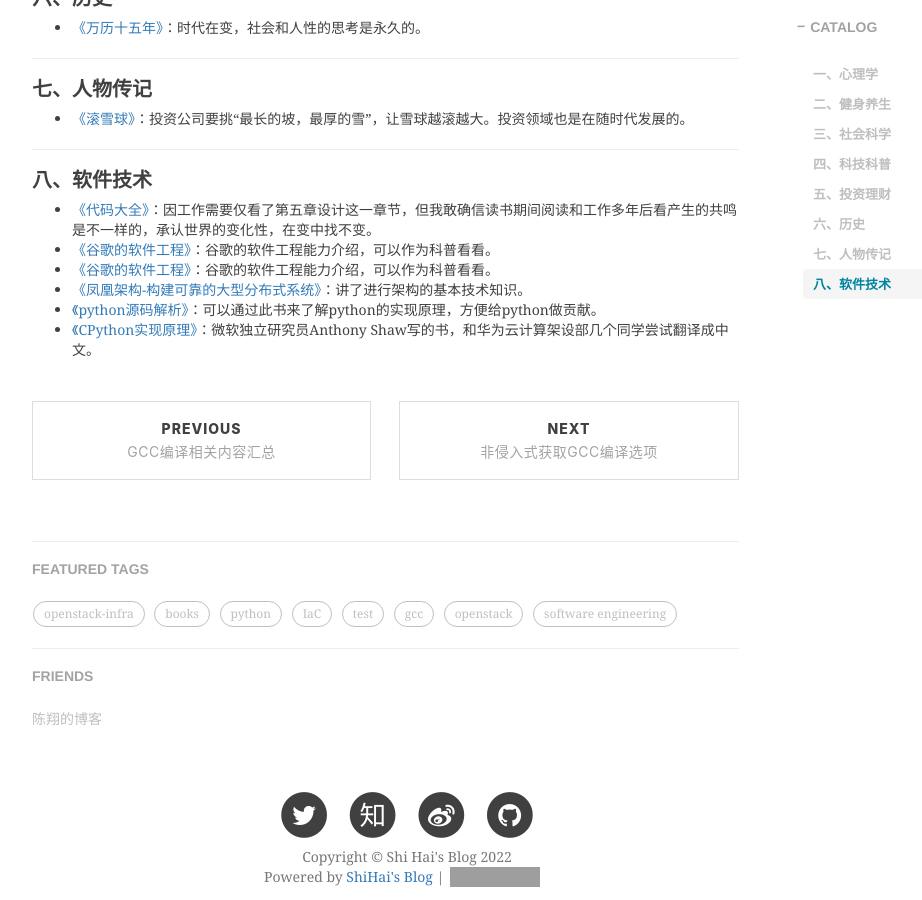
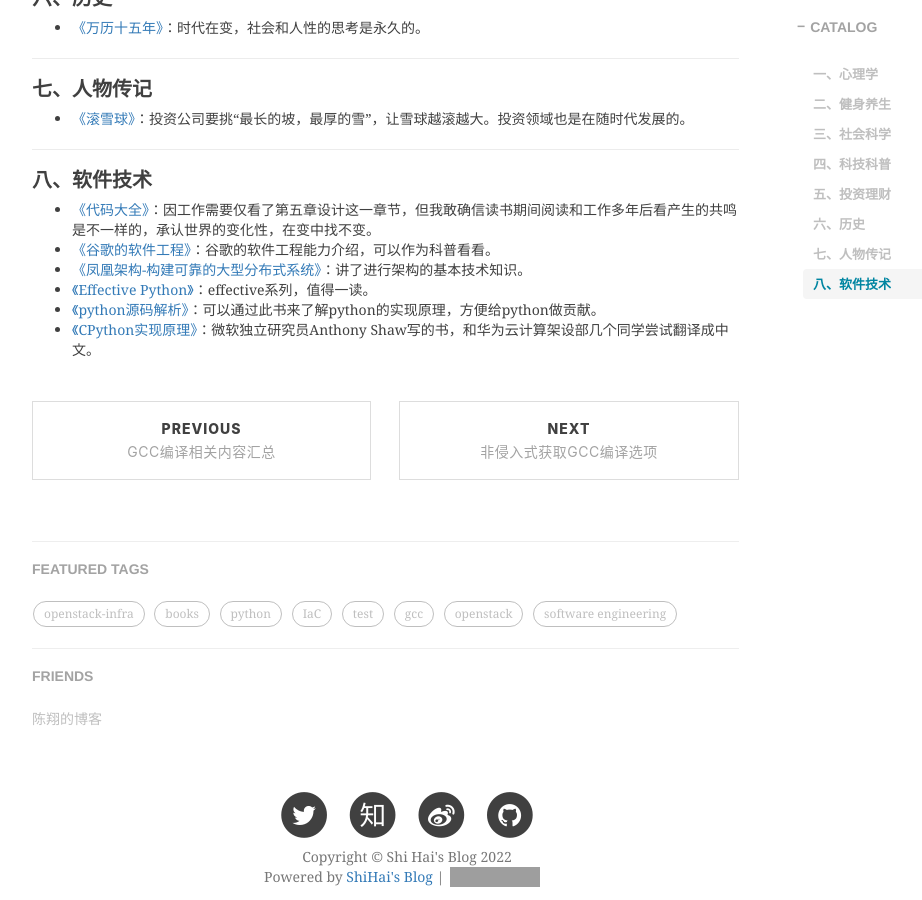
Before and after one commit to shihai1991/shihai1991.github.io, a Jekyll site: the page built from _posts/2021-11-23-个人阅读书单推荐.md, in a window 1280 px wide and 900 px high, scrolled down 1429 px. Shown: the whole window, without its empty margins (233-1155 px from the left). Built offline with Jekyll 4.4.1, drawn with Linux system fonts in a browser that asks for light colours; nearby versions of some CDN libraries; comment, search, counter and statistics services are not loaded; grey boxes are pictures that could not be loaded.

Commit message:
Update 2021-11-23-个人阅读书单推荐.md

```diff
--- a/_posts/2021-11-23-个人阅读书单推荐.md
+++ b/_posts/2021-11-23-个人阅读书单推荐.md
@@ -42,7 +42,7 @@
 ## 八、软件技术
 - [《代码大全》](https://book.douban.com/subject/1477390/)：因工作需要仅看了第五章设计这一章节，但我敢确信读书期间阅读和工作多年后看产生的共鸣是不一样的，承认世界的变化性，在变中找不变。
 - [《谷歌的软件工程》](https://qiangmzsx.github.io/Software-Engineering-at-Google)：谷歌的软件工程能力介绍，可以作为科普看看。
-- [《谷歌的软件工程》](https://qiangmzsx.github.io/Software-Engineering-at-Google)：谷歌的软件工程能力介绍，可以作为科普看看。
 - [《凤凰架构-构建可靠的大型分布式系统》](https://icyfenix.cn/)：讲了进行架构的基本技术知识。
+- [《Effective Python》](https://book.douban.com/subject/26709315/)：effective系列，值得一读。
 - [《python源码解析》](https://book.douban.com/subject/3117898/)：可以通过此书来了解python的实现原理，方便给python做贡献。
 - [《CPython实现原理》](https://hai-shi.gitbook.io/cpython-internals)：微软独立研究员Anthony Shaw写的书，和华为云计算架设部几个同学尝试翻译成中文。
```
